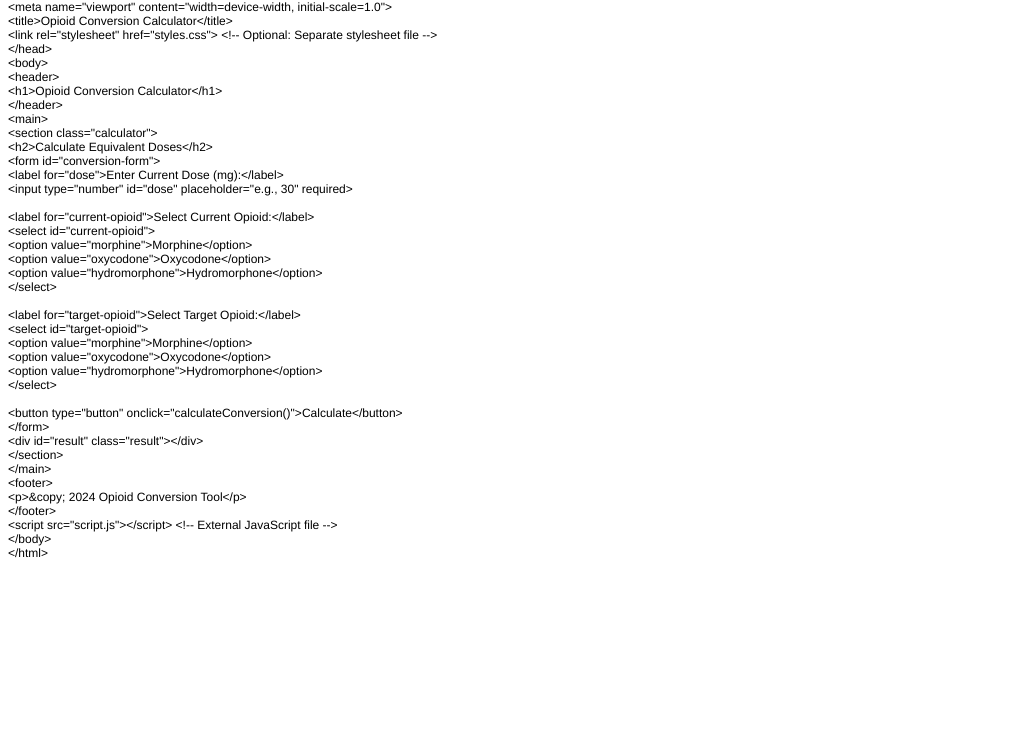
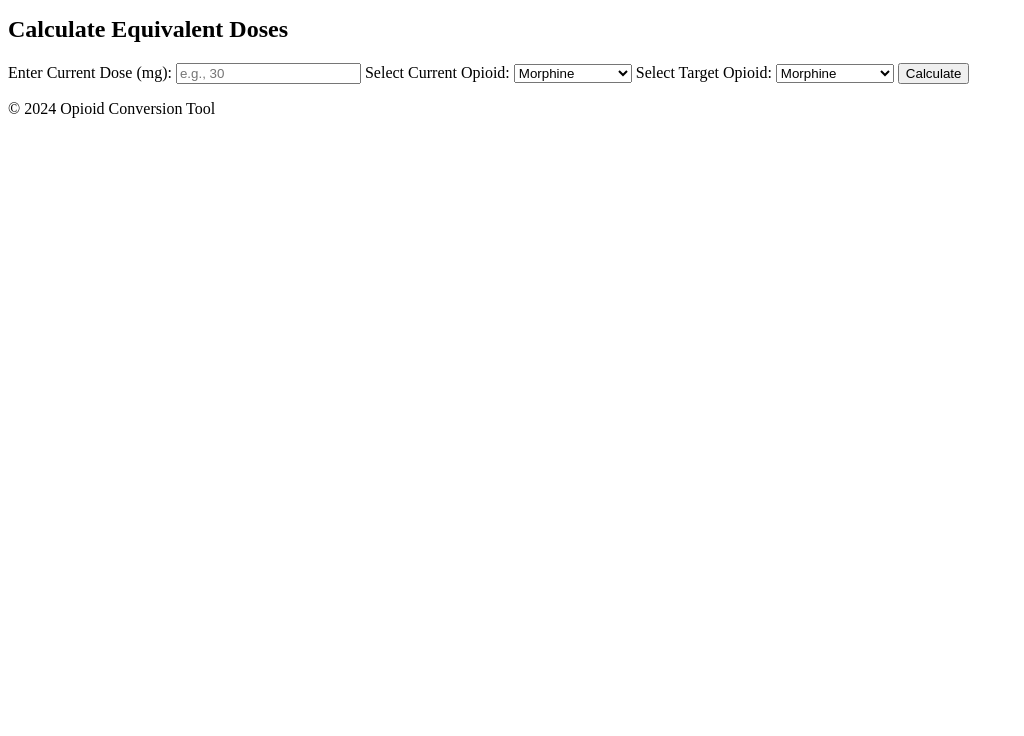
Before and after one commit to lilyhwang07/clinicalresource, a plain HTML site: page index.html in a window 1280 px wide. Shown: the part 64-800 px from the top of the page, without its empty margins (0-1024 px from the left). Drawn offline with Linux system fonts and the light colour scheme.

Commit message:
Update index.html

```diff
--- a/index.html
+++ b/index.html
@@ -1,60 +1,44 @@
-<!DOCTYPE html PUBLIC "-//W3C//DTD HTML 4.01//EN" "http://www.w3.org/TR/html4/strict.dtd">
-<html>
+<!DOCTYPE html>
+<html lang="en">
 <head>
-  <meta http-equiv="Content-Type" content="text/html; charset=utf-8">
-  <meta http-equiv="Content-Style-Type" content="text/css">
-  <title></title>
-  <meta name="Generator" content="Cocoa HTML Writer">
-  <meta name="CocoaVersion" content="2575.3">
-  <style type="text/css">
-    p.p1 {margin: 0.0px 0.0px 0.0px 0.0px; font: 12.0px Helvetica}
-    p.p2 {margin: 0.0px 0.0px 0.0px 0.0px; font: 12.0px Helvetica; min-height: 14.0px}
-  </style>
+    <meta charset="UTF-8">
+    <meta name="viewport" content="width=device-width, initial-scale=1.0">
+    <title>Opioid Conversion Calculator</title>
+    <link rel="stylesheet" href="styles.css"> <!-- Optional: Separate stylesheet file -->
 </head>
 <body>
-<p class="p1">&lt;!DOCTYPE html&gt;</p>
-<p class="p1">&lt;html lang="en"&gt;</p>
-<p class="p1">&lt;head&gt;</p>
-<p class="p1">&lt;meta charset="UTF-8"&gt;</p>
-<p class="p1">&lt;meta name="viewport" content="width=device-width, initial-scale=1.0"&gt;</p>
-<p class="p1">&lt;title&gt;Opioid Conversion Calculator&lt;/title&gt;</p>
-<p class="p1">&lt;link rel="stylesheet" href="styles.css"&gt; &lt;!-- Optional: Separate stylesheet file --&gt;</p>
-<p class="p1">&lt;/head&gt;</p>
-<p class="p1">&lt;body&gt;</p>
-<p class="p1">&lt;header&gt;</p>
-<p class="p1">&lt;h1&gt;Opioid Conversion Calculator&lt;/h1&gt;</p>
-<p class="p1">&lt;/header&gt;</p>
-<p class="p1">&lt;main&gt;</p>
-<p class="p1">&lt;section class="calculator"&gt;</p>
-<p class="p1">&lt;h2&gt;Calculate Equivalent Doses&lt;/h2&gt;</p>
-<p class="p1">&lt;form id="conversion-form"&gt;</p>
-<p class="p1">&lt;label for="dose"&gt;Enter Current Dose (mg):&lt;/label&gt;</p>
-<p class="p1">&lt;input type="number" id="dose" placeholder="e.g., 30" required&gt;</p>
-<p class="p2"><br></p>
-<p class="p1">&lt;label for="current-opioid"&gt;Select Current Opioid:&lt;/label&gt;</p>
-<p class="p1">&lt;select id="current-opioid"&gt;</p>
-<p class="p1">&lt;option value="morphine"&gt;Morphine&lt;/option&gt;</p>
-<p class="p1">&lt;option value="oxycodone"&gt;Oxycodone&lt;/option&gt;</p>
-<p class="p1">&lt;option value="hydromorphone"&gt;Hydromorphone&lt;/option&gt;</p>
-<p class="p1">&lt;/select&gt;</p>
-<p class="p2"><br></p>
-<p class="p1">&lt;label for="target-opioid"&gt;Select Target Opioid:&lt;/label&gt;</p>
-<p class="p1">&lt;select id="target-opioid"&gt;</p>
-<p class="p1">&lt;option value="morphine"&gt;Morphine&lt;/option&gt;</p>
-<p class="p1">&lt;option value="oxycodone"&gt;Oxycodone&lt;/option&gt;</p>
-<p class="p1">&lt;option value="hydromorphone"&gt;Hydromorphone&lt;/option&gt;</p>
-<p class="p1">&lt;/select&gt;</p>
-<p class="p2"><br></p>
-<p class="p1">&lt;button type="button" onclick="calculateConversion()"&gt;Calculate&lt;/button&gt;</p>
-<p class="p1">&lt;/form&gt;</p>
-<p class="p1">&lt;div id="result" class="result"&gt;&lt;/div&gt;</p>
-<p class="p1">&lt;/section&gt;</p>
-<p class="p1">&lt;/main&gt;</p>
-<p class="p1">&lt;footer&gt;</p>
-<p class="p1">&lt;p&gt;&amp;copy; 2024 Opioid Conversion Tool&lt;/p&gt;</p>
-<p class="p1">&lt;/footer&gt;</p>
-<p class="p1">&lt;script src="script.js"&gt;&lt;/script&gt; &lt;!-- External JavaScript file --&gt;</p>
-<p class="p1">&lt;/body&gt;</p>
-<p class="p1">&lt;/html&gt;</p>
+    <header>
+        <h1>Opioid Conversion Calculator</h1>
+    </header>
+    <main>
+        <section class="calculator">
+            <h2>Calculate Equivalent Doses</h2>
+            <form id="conversion-form">
+                <label for="dose">Enter Current Dose (mg):</label>
+                <input type="number" id="dose" placeholder="e.g., 30" required>
+
+                <label for="current-opioid">Select Current Opioid:</label>
+                <select id="current-opioid">
+                    <option value="morphine">Morphine</option>
+                    <option value="oxycodone">Oxycodone</option>
+                    <option value="hydromorphone">Hydromorphone</option>
+                </select>
+
+                <label for="target-opioid">Select Target Opioid:</label>
+                <select id="target-opioid">
+                    <option value="morphine">Morphine</option>
+                    <option value="oxycodone">Oxycodone</option>
+                    <option value="hydromorphone">Hydromorphone</option>
+                </select>
+
+                <button type="button" onclick="calculateConversion()">Calculate</button>
+            </form>
+            <div id="result" class="result"></div>
+        </section>
+    </main>
+    <footer>
+        <p>&copy; 2024 Opioid Conversion Tool</p>
+    </footer>
+    <script src="script.js"></script> <!-- External JavaScript file -->
 </body>
 </html>
```
